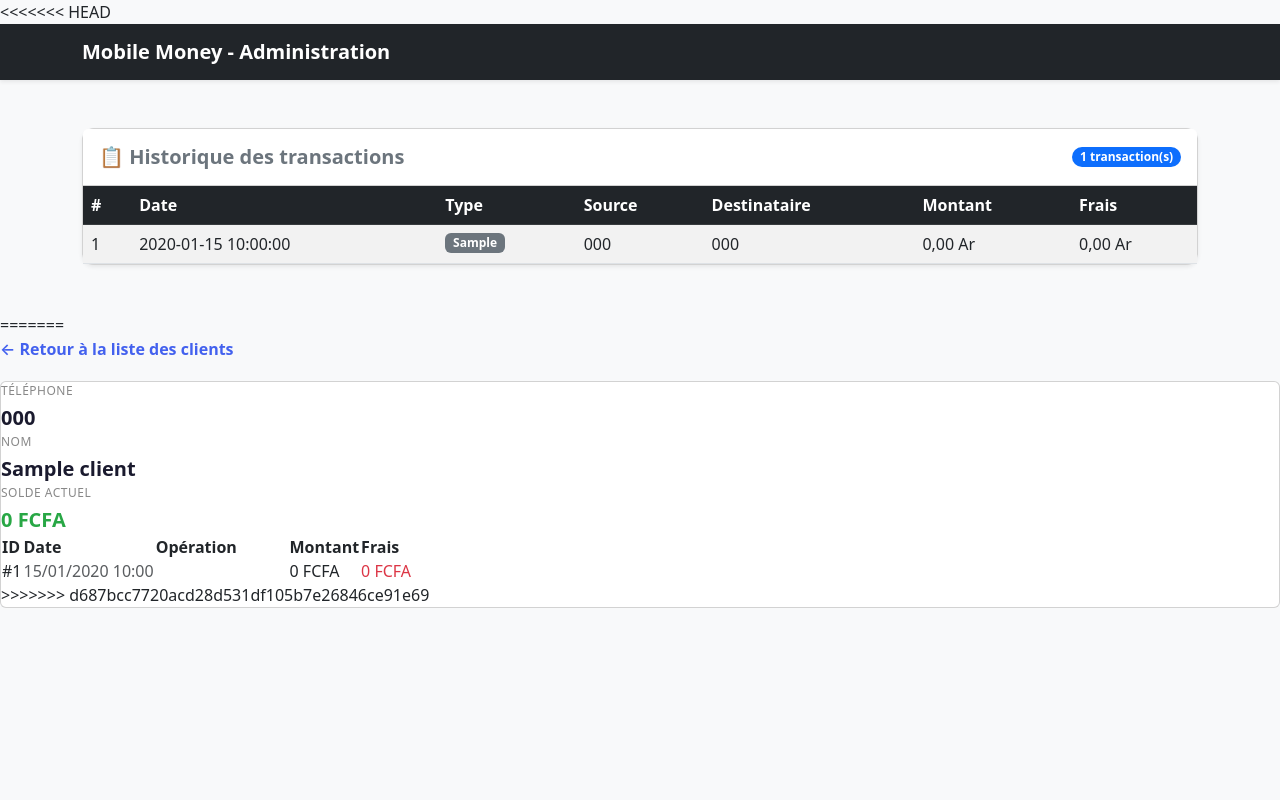
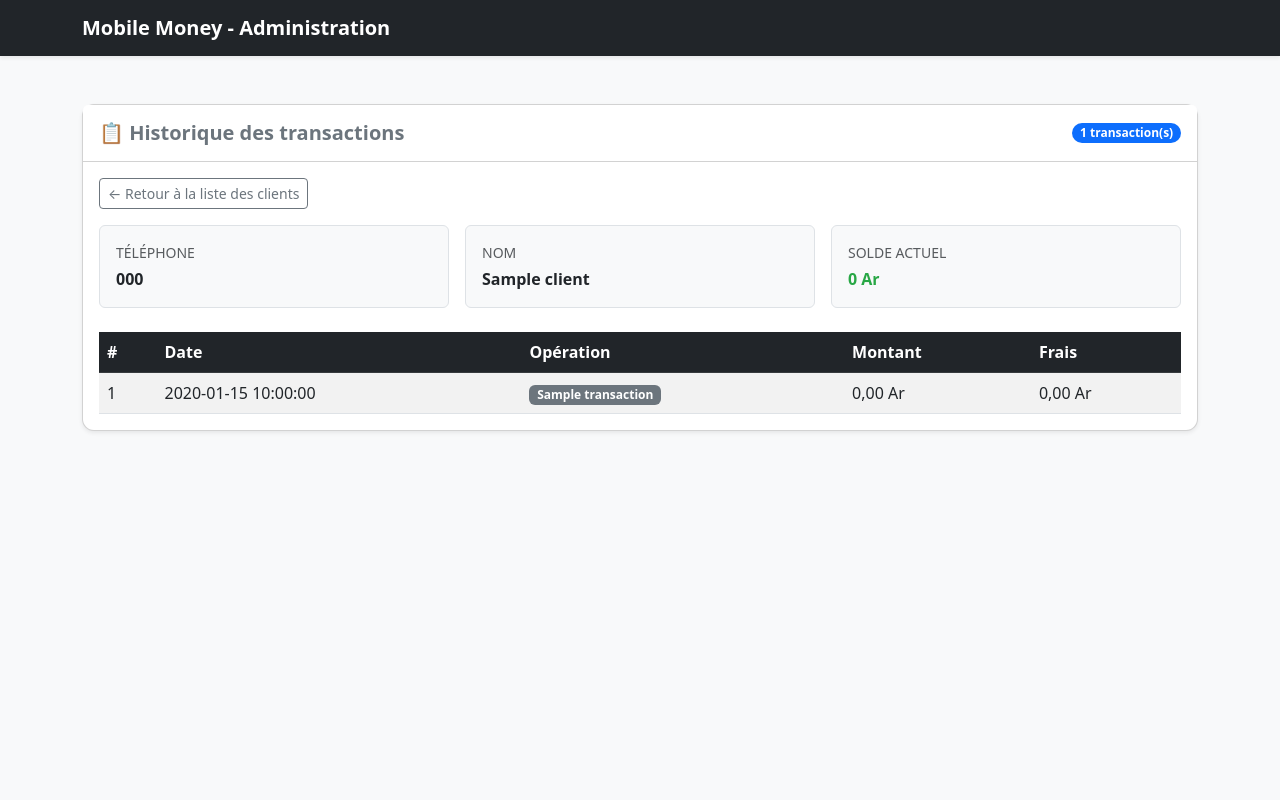
Before and after one commit to Elia-rasoa/Operateur-mobile, a CodeIgniter 4 app: the page made by app/Views/admin/clients/historique.php in a window 1280 px wide. Run offline with PHP 8.4 and a stand-in for CodeIgniter, Linux system fonts and the light colour scheme; the template is opened without the code that fills it: most values are stand-ins (such as "Sample title", 1, 10 or a date in 2020); some libraries are stand-ins or nearby versions.

Commit message:
modification

```diff
--- a/app/Views/admin/clients/historique.php
+++ b/app/Views/admin/clients/historique.php
@@ -1,4 +1,3 @@
-<<<<<<< HEAD
 <!DOCTYPE html>
 <html lang="fr">
 <head>
@@ -8,10 +7,9 @@
     <link href="https://cdn.jsdelivr.net/npm/bootstrap@5.3.0/dist/css/bootstrap.min.css" rel="stylesheet">
 </head>
 <body class="bg-light">
-
     <nav class="navbar navbar-expand-lg navbar-dark bg-dark shadow-sm">
         <div class="container">
-            <a class="navbar-brand fw-bold" href="#">Mobile Money - Administration</a>
+            <a class="navbar-brand fw-bold" href="/admin/clients">Mobile Money - Administration</a>
         </div>
     </nav>
 
@@ -21,10 +19,37 @@
                 <h5 class="mb-0 fw-bold text-secondary">📋 Historique des transactions</h5>
                 <span class="badge bg-primary rounded-pill"><?= count($transactions) ?> transaction(s)</span>
             </div>
-            <div class="card-body p-0">
+            <div class="card-body">
+                <div class="mb-3">
+                    <a href="/admin/clients" class="btn btn-outline-secondary btn-sm">← Retour à la liste des clients</a>
+                </div>
+
+                <div class="row g-3 mb-4">
+                    <div class="col-md-4">
+                        <div class="border rounded p-3 bg-light">
+                            <div class="text-muted small text-uppercase">Téléphone</div>
+                            <div class="fw-bold mt-1"><?= esc($client['numero_telephone'] ?? $client['telephone'] ?? '-') ?></div>
+                        </div>
+                    </div>
+                    <div class="col-md-4">
+                        <div class="border rounded p-3 bg-light">
+                            <div class="text-muted small text-uppercase">Nom</div>
+                            <div class="fw-bold mt-1"><?= esc($client['nom'] ?? '-') ?></div>
+                        </div>
+                    </div>
+                    <div class="col-md-4">
+                        <div class="border rounded p-3 bg-light">
+                            <div class="text-muted small text-uppercase">Solde actuel</div>
+                            <div class="fw-bold mt-1" style="color: <?= $client['solde'] >= 0 ? '#28a745' : '#dc3545' ?>;">
+                                <?= number_format($client['solde'], 0, ',', ' ') ?> Ar
+                            </div>
+                        </div>
+                    </div>
+                </div>
+
                 <?php if (empty($transactions)): ?>
                     <div class="text-center py-5">
-                        <p class="text-muted mb-0">Aucune transaction enregistrée pour le moment.</p>
+                        <p class="text-muted mb-0">Aucune transaction enregistrée pour ce client.</p>
                     </div>
                 <?php else: ?>
                     <div class="table-responsive">
@@ -33,9 +58,7 @@
                                 <tr>
                                     <th>#</th>
                                     <th>Date</th>
-                                    <th>Type</th>
-                                    <th>Source</th>
-                                    <th>Destinataire</th>
+                                    <th>Opération</th>
                                     <th>Montant</th>
                                     <th>Frais</th>
                                 </tr>
@@ -44,20 +67,18 @@
                                 <?php foreach ($transactions as $t): ?>
                                     <tr>
                                         <td><?= esc($t['id']) ?></td>
-                                        <td><?= esc($t['date_transaction']) ?></td>
+                                        <td><?= esc($t['date_transaction'] ?? '-') ?></td>
                                         <td>
                                             <?php
                                                 $badgeClass = 'secondary';
-                                                if ($t['type_operation'] === 'depot') $badgeClass = 'success';
-                                                elseif ($t['type_operation'] === 'retrait') $badgeClass = 'danger';
-                                                elseif ($t['type_operation'] === 'transfert') $badgeClass = 'primary';
+                                                if (($t['type_nom'] ?? '') === 'depot') $badgeClass = 'success';
+                                                elseif (($t['type_nom'] ?? '') === 'retrait') $badgeClass = 'danger';
+                                                elseif (($t['type_nom'] ?? '') === 'transfert') $badgeClass = 'primary';
                                             ?>
                                             <span class="badge bg-<?= $badgeClass ?>">
-                                                <?= esc($t['type_operation']) ?>
+                                                <?= esc(ucfirst($t['type_nom'] ?? 'N/A')) ?>
                                             </span>
                                         </td>
-                                        <td><?= esc($t['source_phone'] ?? '-') ?></td>
-                                        <td><?= esc($t['dest_phone'] ?? '-') ?></td>
                                         <td class="fw-medium"><?= number_format($t['montant'], 2, ',', ' ') ?> Ar</td>
                                         <td><?= number_format($t['frais_appliques'], 2, ',', ' ') ?> Ar</td>
                                     </tr>
@@ -73,57 +94,3 @@
     <script src="https://cdn.jsdelivr.net/npm/bootstrap@5.3.0/dist/js/bootstrap.bundle.min.js"></script>
 </body>
 </html>
-
-=======
-<div class="back-link" style="margin-bottom:20px;">
-    <a href="/admin/clients" style="color:#4361ee; text-decoration:none; font-weight:600;">← Retour à la liste des clients</a>
-</div>
-
-<!-- Infos client -->
-<div class="card" style="display:flex; gap:30px; flex-wrap:wrap;">
-    <div>
-        <div style="font-size:12px; color:#888; text-transform:uppercase; letter-spacing:0.5px;">Téléphone</div>
-        <div style="font-size:20px; font-weight:700; color:#1a1a2e; margin-top:3px;"><?= esc($client['numero_telephone'] ?? $client['telephone'] ?? '-') ?></div>
-    <div>
-        <div style="font-size:12px; color:#888; text-transform:uppercase; letter-spacing:0.5px;">Nom</div>
-        <div style="font-size:20px; font-weight:700; color:#1a1a2e; margin-top:3px;"><?= esc($client['nom'] ?? '-') ?></div>
-    <div>
-        <div style="font-size:12px; color:#888; text-transform:uppercase; letter-spacing:0.5px;">Solde actuel</div>
-        <div style="font-size:20px; font-weight:700; margin-top:3px; color: <?= $client['solde'] >= 0 ? '#28a745' : '#dc3545' ?>;">
-            <?= number_format($client['solde'], 0, ',', ' ') ?> FCFA
-        </div>
-</div>
-
-<div class="table-wrapper">
-    <table>
-        <thead>
-            <tr>
-                <th>ID</th>
-                <th>Date</th>
-                <th>Opération</th>
-                <th>Montant</th>
-                <th>Frais</th>
-            </tr>
-        </thead>
-        <tbody>
-            <?php if (empty($transactions)): ?>
-                <tr><td colspan="5" class="empty"><div class="empty"><div class="empty-icon">📋</div><p>Aucune transaction pour ce client.</p></div></td></tr>
-            <?php else: ?>
-                <?php foreach ($transactions as $t): ?>
-                <tr>
-                    <td>#<?= esc($t['id']) ?></td>
-                    <td class="text-muted"><?= esc(date('d/m/Y H:i', strtotime($t['date_transaction']))) ?></td>
-                    <td>
-                        <span class="badge badge-<?= esc($t['type_nom'] ?? '') ?>">
-                            <?= esc(ucfirst($t['type_nom'] ?? 'N/A')) ?>
-                        </span>
-                    </td>
-                    <td class="mono"><?= number_format($t['montant'], 0, ',', ' ') ?> FCFA</td>
-                    <td class="mono" style="color:#dc3545;"><?= number_format($t['frais_appliques'], 0, ',', ' ') ?> FCFA</td>
-                </tr>
-                <?php endforeach; ?>
-            <?php endif; ?>
-        </tbody>
-    </table>
-</div>
->>>>>>> d687bcc7720acd28d531df105b7e26846ce91e69
--- a/app/Views/admin/clients/index.php
+++ b/app/Views/admin/clients/index.php
@@ -6,10 +6,12 @@
 <div class="stats-grid">
     <div class="stat-card">
         <div class="stat-label">Total clients</div>
-        <div class="stat-value"><?= $total_clients ?></div>
+        <div class="stat-value"><?= esc($total_clients) ?></div>
+    </div>
     <div class="stat-card">
         <div class="stat-label">Solde total</div>
         <div class="stat-value" style="color:#4361ee;"><?= number_format($solde_total, 0, ',', ' ') ?> FCFA</div>
+    </div>
 </div>
 
 <div class="table-wrapper">
```
Also changed, not shown: app/Controllers/ClientController.php (+0 -15 lines), writable/database.db, 5 other files.
